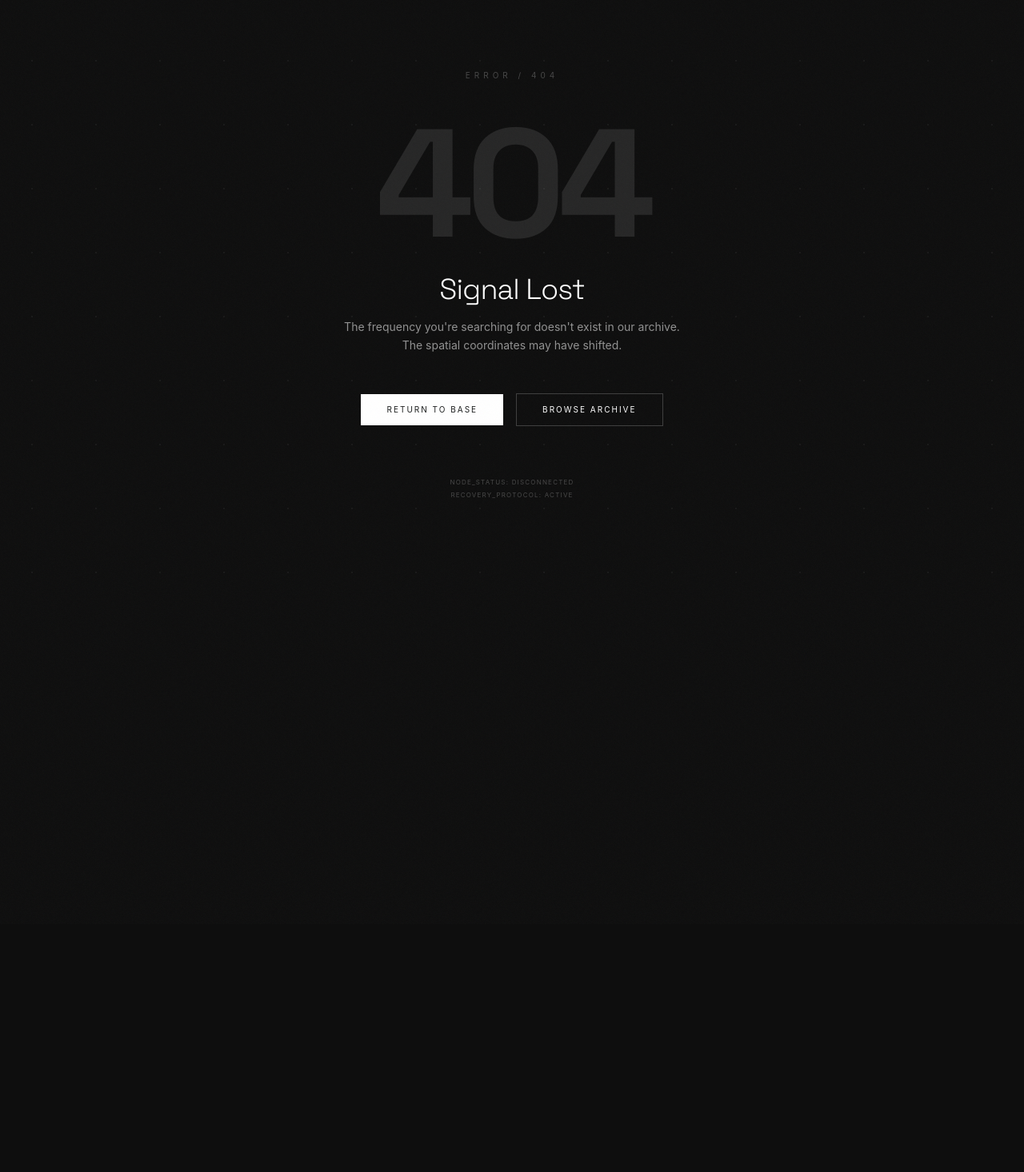
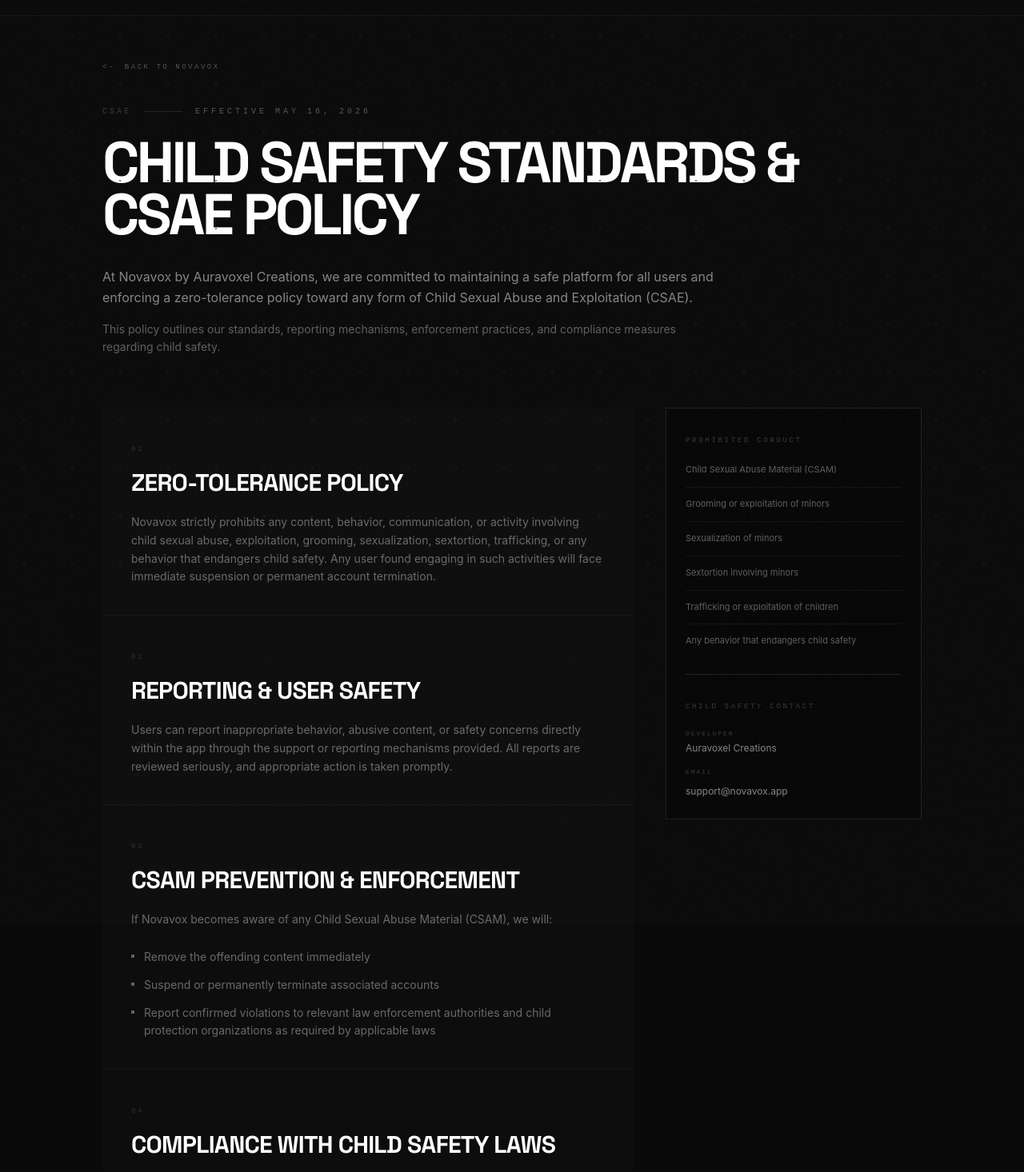
Before and after one commit to ixruby/novavox, a Next.js app: page /child-safety in a window 1280 px wide. Before the commit this address had no page. Shown: the part 44-1510 px from the top of the page at 80% size. Before the commit the page ends 800 px from the top, so only its background shows below. Built offline with nearby package versions, Linux system fonts and the light colour scheme; a web font is replaced by a local one.

Commit message:
Add child safety policy page

```diff
--- /dev/null
+++ b/app/child-safety/page.tsx
@@ -0,0 +1,174 @@
+import type { Metadata } from "next";
+import Link from "next/link";
+import TopNav from "@/components/layout/TopNav";
+import MobileNav from "@/components/layout/MobileNav";
+import Footer from "@/components/layout/Footer";
+import { DotGrid } from "@/components/ui/DotGrid";
+
+export const metadata: Metadata = {
+  title: "Child Safety Standards & CSAE Policy | NOVAVOX",
+  description:
+    "NOVAVOX child safety standards, CSAE reporting mechanisms, enforcement practices, and compliance measures.",
+  alternates: {
+    canonical: "/child-safety",
+  },
+};
+
+const prohibitedActivities = [
+  "Child Sexual Abuse Material (CSAM)",
+  "Grooming or exploitation of minors",
+  "Sexualization of minors",
+  "Sextortion involving minors",
+  "Trafficking or exploitation of children",
+  "Any behavior that endangers child safety",
+];
+
+const enforcementActions = [
+  "Remove the offending content immediately",
+  "Suspend or permanently terminate associated accounts",
+  "Report confirmed violations to relevant law enforcement authorities and child protection organizations as required by applicable laws",
+];
+
+const policySections = [
+  {
+    number: "01",
+    title: "Zero-Tolerance Policy",
+    body: "Novavox strictly prohibits any content, behavior, communication, or activity involving child sexual abuse, exploitation, grooming, sexualization, sextortion, trafficking, or any behavior that endangers child safety. Any user found engaging in such activities will face immediate suspension or permanent account termination.",
+  },
+  {
+    number: "02",
+    title: "Reporting & User Safety",
+    body: "Users can report inappropriate behavior, abusive content, or safety concerns directly within the app through the support or reporting mechanisms provided. All reports are reviewed seriously, and appropriate action is taken promptly.",
+  },
+  {
+    number: "04",
+    title: "Compliance With Child Safety Laws",
+    body: "Novavox complies with applicable child safety laws, regulations, and platform requirements relating to the prevention of child sexual abuse and exploitation. We cooperate with law enforcement agencies and authorized organizations whenever legally required.",
+  },
+  {
+    number: "06",
+    title: "Policy Updates",
+    body: "We may update this policy periodically to reflect operational, legal, or platform policy changes. Continued use of Novavox constitutes acceptance of these standards.",
+  },
+];
+
+export default function ChildSafetyPage() {
+  return (
+    <>
+      <TopNav />
+      <MobileNav />
+      <div className="min-h-screen bg-[#0a0a0a] text-white pt-16 pb-20 md:pb-0">
+        <DotGrid />
+
+        <section className="px-6 md:px-12 lg:px-20 pt-12 pb-16">
+          <div className="max-w-5xl mx-auto">
+            <Link
+              href="/"
+              className="inline-flex items-center gap-3 font-mono text-[9px] tracking-[0.28em] uppercase text-white/30 hover:text-white transition-colors"
+            >
+              <span aria-hidden="true">&lt;-</span>
+              Back to NOVAVOX
+            </Link>
+
+            <div className="mt-10 flex items-center gap-4 mb-6">
+              <span className="font-mono text-[10px] text-white/20 tracking-[0.3em]">CSAE</span>
+              <div className="w-12 h-[1px] bg-white/10" />
+              <span className="font-mono text-[10px] uppercase tracking-[0.4em] text-white/30">
+                Effective May 16, 2026
+              </span>
+            </div>
+
+            <h1 className="font-headline text-4xl md:text-6xl lg:text-7xl font-extrabold uppercase tracking-tighter text-white leading-[0.9]">
+              Child Safety Standards & CSAE Policy
+            </h1>
+
+            <p className="mt-8 max-w-3xl text-sm md:text-base text-white/50 leading-relaxed">
+              At Novavox by Auravoxel Creations, we are committed to maintaining a safe platform for all users and enforcing a zero-tolerance policy toward any form of Child Sexual Abuse and Exploitation (CSAE).
+            </p>
+            <p className="mt-4 max-w-3xl text-xs md:text-sm text-white/35 leading-relaxed">
+              This policy outlines our standards, reporting mechanisms, enforcement practices, and compliance measures regarding child safety.
+            </p>
+          </div>
+        </section>
+
+        <section className="px-6 md:px-12 lg:px-20 pb-20">
+          <div className="max-w-5xl mx-auto grid grid-cols-1 lg:grid-cols-[1fr_320px] gap-10">
+            <div className="space-y-[1px] bg-white/5">
+              {policySections.slice(0, 2).map((section) => (
+                <article key={section.number} className="bg-black/40 p-7 md:p-9">
+                  <span className="font-mono text-[9px] tracking-[0.28em] text-white/15">{section.number}</span>
+                  <h2 className="mt-4 font-headline text-2xl md:text-3xl font-bold uppercase tracking-tight text-white">
+                    {section.title}
+                  </h2>
+                  <p className="mt-5 text-xs md:text-sm text-white/38 leading-relaxed">{section.body}</p>
+                </article>
+              ))}
+
+              <article className="bg-black/40 p-7 md:p-9">
+                <span className="font-mono text-[9px] tracking-[0.28em] text-white/15">03</span>
+                <h2 className="mt-4 font-headline text-2xl md:text-3xl font-bold uppercase tracking-tight text-white">
+                  CSAM Prevention & Enforcement
+                </h2>
+                <p className="mt-5 text-xs md:text-sm text-white/38 leading-relaxed">
+                  If Novavox becomes aware of any Child Sexual Abuse Material (CSAM), we will:
+                </p>
+                <ul className="mt-6 space-y-3">
+                  {enforcementActions.map((action) => (
+                    <li key={action} className="flex gap-3 text-xs md:text-sm text-white/38 leading-relaxed">
+                      <span className="mt-2 h-1 w-1 flex-none rounded-full bg-white/35" aria-hidden="true" />
+                      <span>{action}</span>
+                    </li>
+                  ))}
+                </ul>
+              </article>
+
+              {policySections.slice(2).map((section) => (
+                <article key={section.number} className="bg-black/40 p-7 md:p-9">
+                  <span className="font-mono text-[9px] tracking-[0.28em] text-white/15">{section.number}</span>
+                  <h2 className="mt-4 font-headline text-2xl md:text-3xl font-bold uppercase tracking-tight text-white">
+                    {section.title}
+                  </h2>
+                  <p className="mt-5 text-xs md:text-sm text-white/38 leading-relaxed">{section.body}</p>
+                </article>
+              ))}
+            </div>
+
+            <aside className="lg:sticky lg:top-24 h-fit border border-white/10 bg-black/35 p-6">
+              <span className="font-mono text-[9px] uppercase tracking-[0.3em] text-white/20">
+                Prohibited Conduct
+              </span>
+              <ul className="mt-5 space-y-3">
+                {prohibitedActivities.map((item) => (
+                  <li key={item} className="text-[11px] text-white/35 leading-relaxed border-t border-white/5 pt-3 first:border-t-0 first:pt-0">
+                    {item}
+                  </li>
+                ))}
+              </ul>
+
+              <div className="mt-8 border-t border-white/10 pt-6">
+                <span className="font-mono text-[9px] uppercase tracking-[0.3em] text-white/20">
+                  Child Safety Contact
+                </span>
+                <dl className="mt-5 space-y-4">
+                  <div>
+                    <dt className="font-mono text-[8px] uppercase tracking-[0.24em] text-white/20">Developer</dt>
+                    <dd className="mt-1 text-xs text-white/50">Auravoxel Creations</dd>
+                  </div>
+                  <div>
+                    <dt className="font-mono text-[8px] uppercase tracking-[0.24em] text-white/20">Email</dt>
+                    <dd className="mt-1">
+                      <a href="mailto:support@novavox.app" className="text-xs text-white/50 hover:text-white transition-colors break-all">
+                        support@novavox.app
+                      </a>
+                    </dd>
+                  </div>
+                </dl>
+              </div>
+            </aside>
+          </div>
+        </section>
+      </div>
+      <Footer />
+    </>
+  );
+}
--- a/app/layout.tsx
+++ b/app/layout.tsx
@@ -21,7 +21,7 @@
 export const metadata: Metadata = {
   title: "NOVAVOX — Where Ideas Become Cinematic Realities",
   description: "Film & video production, advertising, post production, and music — cinematic excellence by Kaushik Jayakumar and team.",
-  metadataBase: new URL("https://novavox.vercel.app"),
+  metadataBase: new URL("https://novavox.in"),
   icons: {
     icon: [{ url: "/favicon.svg", type: "image/svg+xml" }, { url: "/favicon.ico" }],
     apple: [{ url: "/apple-touch-icon.png" }],
--- a/app/sitemap.ts
+++ b/app/sitemap.ts
@@ -1,12 +1,20 @@
 import { MetadataRoute } from "next";
 
 export default function sitemap(): MetadataRoute.Sitemap {
+  const baseUrl = "https://novavox.in";
+
   return [
     {
-      url: "https://novavox.vercel.app",
+      url: baseUrl,
       lastModified: new Date(),
       changeFrequency: "weekly",
       priority: 1,
     },
+    {
+      url: `${baseUrl}/child-safety`,
+      lastModified: new Date("2026-05-16"),
+      changeFrequency: "yearly",
+      priority: 0.6,
+    },
   ];
 }
--- a/components/layout/Footer.tsx
+++ b/components/layout/Footer.tsx
@@ -93,7 +93,8 @@
 
         <div className="border-t border-white/5 pt-8 flex flex-col md:flex-row justify-between items-center gap-4">
           <span className="font-mono text-[8px] text-white/15 tracking-widest">&copy; {new Date().getFullYear()} {settings.footer.copyright}</span>
-          <div className="flex items-center gap-6">
+          <div className="flex flex-wrap items-center justify-center gap-6">
+            <Link href="/child-safety" className="font-mono text-[8px] text-white/30 hover:text-white/70 transition-colors tracking-widest uppercase">Child Safety</Link>
             <span className="font-mono text-[8px] text-white/15 tracking-widest">DESIGNED BY <a href={settings.footer.creditLink} target="_blank" rel="noopener noreferrer" className="hover:text-white/40 transition-colors">{settings.footer.credit}</a></span>
             <Link href="/admin/login" className="font-mono text-[8px] text-white/30 hover:text-white/70 transition-colors tracking-widest">ADMIN</Link>
           </div>
```
